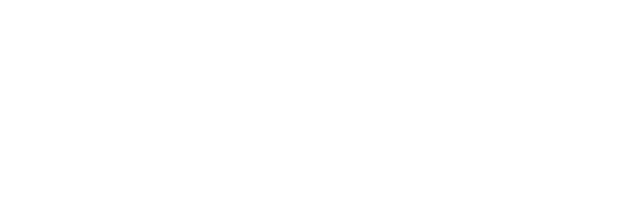
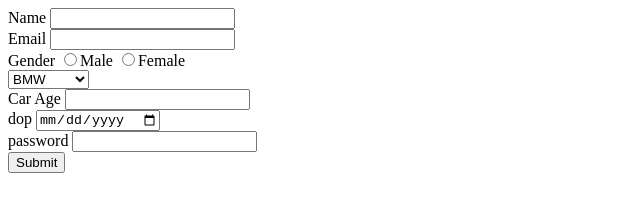
Before and after one commit to acciojob/car-insurance-form-MohammedAnisMultani, a website: page main.html in a window 1280 px wide. Shown: the whole page, without its empty margins (0-640 px from the left). Drawn offline with Linux system fonts and the light colour scheme.

Commit message:
created a submission

```diff
--- a/main.html
+++ b/main.html
@@ -7,7 +7,34 @@
 </head>
 
 <body>
-	<!-- the entire body must be written by student -->
+	 <form>
+        <label for="name">Name</label>
+        <input type="text" id="name" required>
+        <br>
+        <label for="email">Email</label>
+        <input type="email" id="email" required>
+        <br>
+        <label for="gender">Gender</label>
+        <input type="radio" name="gen" id="gender">Male
+        <input type="radio" name="gen" id="gender">Female
+        <br>
+        <select name="" id="cars">
+            <option value="bmw">BMW</option>
+            <option value="audi">Audi</option>
+            <option value="mercedez">Mercedez</option>
+        </select>
+        <br>
+        <label for="carage">Car Age</label>
+        <input type="age" name="" id="carage" required>
+        <br>
+        <label for="dop">dop</label>
+        <input type="date" id="dop" required>
+        <br>
+        <label for="password">password</label>
+        <input type="password" id="password" required>
+        <br>
+        <button type="submit">Submit</button>
+    </form>
     <script type="text/javascript" src="./script.js">
 </script>
 
```
